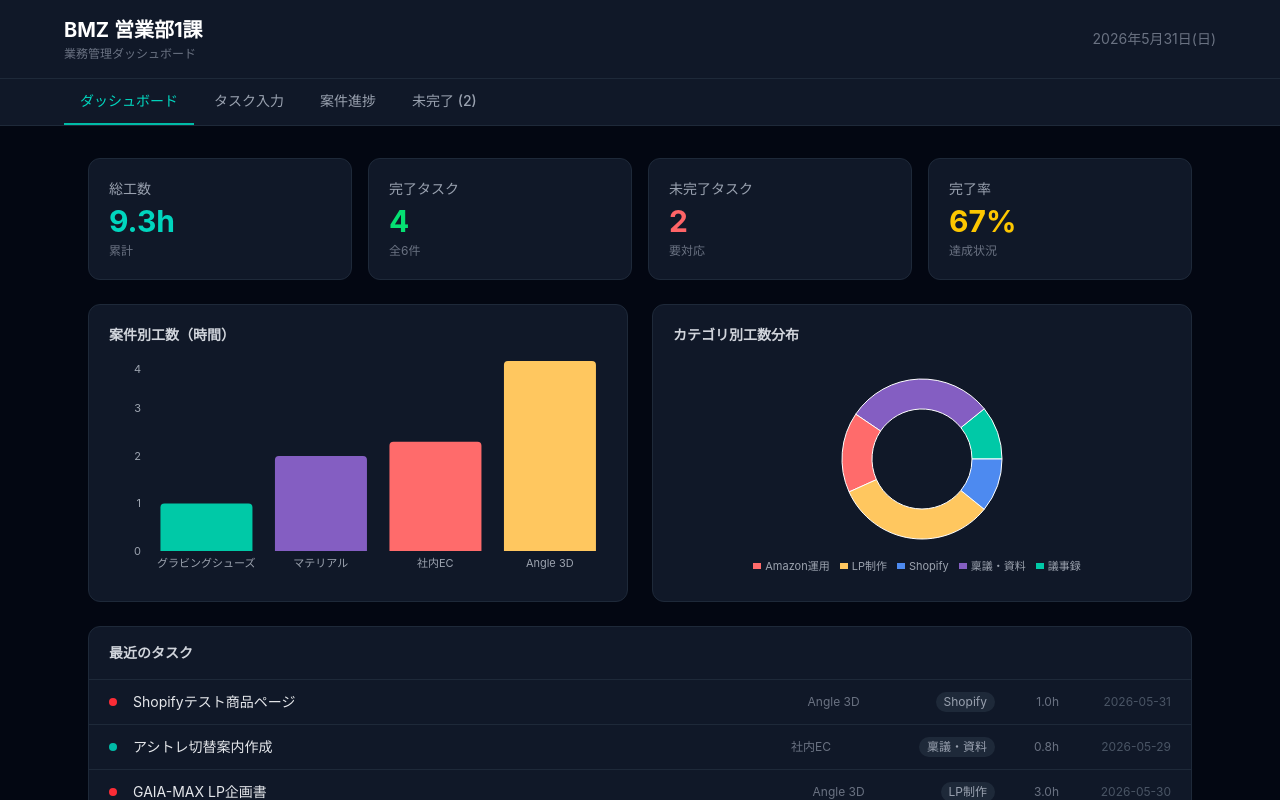
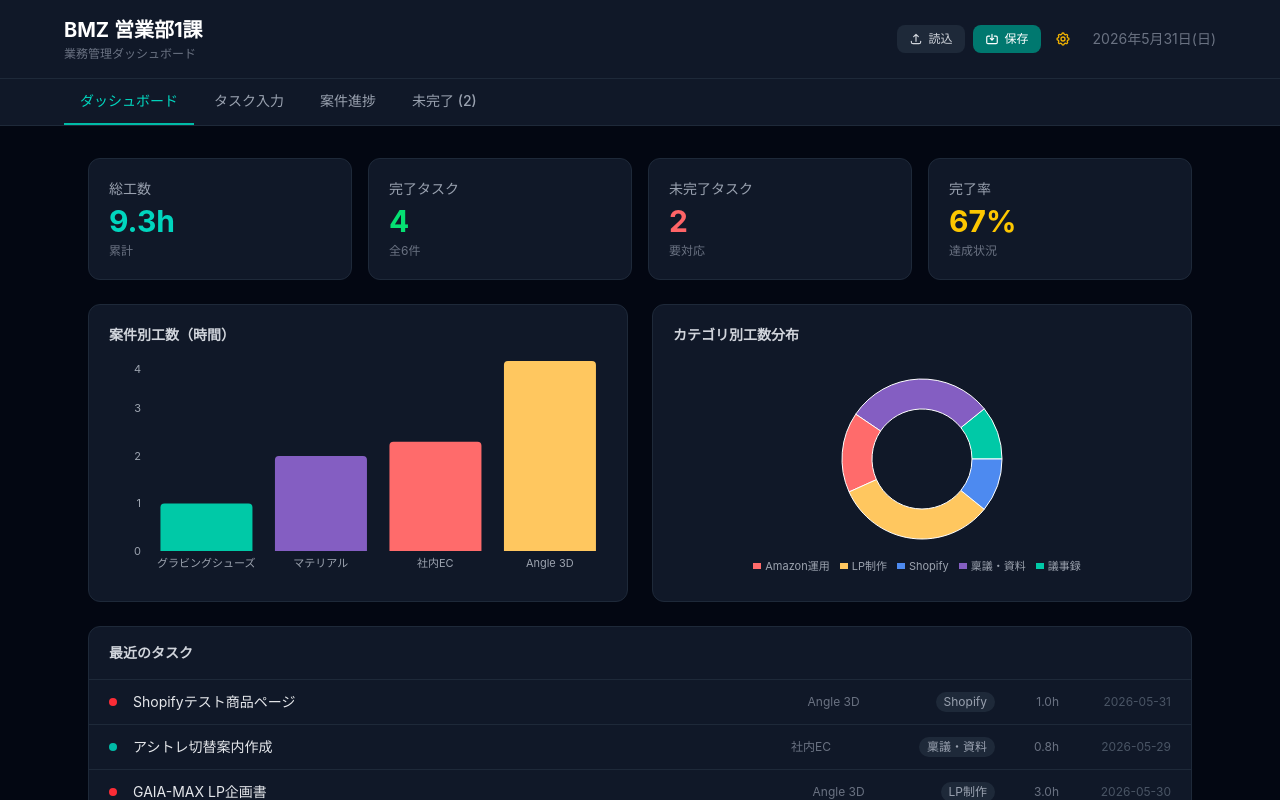
Before and after one commit to fin6438/bmz-dashboard, a React (Vite) app: page / in a window 1280 px wide. Shown: the top 800 px of the page. Built offline with nearby package versions, Linux system fonts and the light colour scheme.

Commit message:
feat: Google Apps Script 連携（保存・読込）を追加

```diff
--- a/src/App.jsx
+++ b/src/App.jsx
@@ -83,6 +83,10 @@ export default function App() {
   const [actionInputs, setActionInputs] = useState({});
   const [newProjectName, setNewProjectName] = useState("");
   const [showAddProject, setShowAddProject] = useState(false);
+  const [gasUrl, setGasUrl] = useState(() => localStorage.getItem("gasUrl") ?? "");
+  const [gasUrlDraft, setGasUrlDraft] = useState(() => localStorage.getItem("gasUrl") ?? "");
+  const [syncStatus, setSyncStatus] = useState("idle"); // idle | saving | loading | success | error
+  const [showSettings, setShowSettings] = useState(false);
 
   const projectHours = useMemo(() => {
     const map = {};
@@ -164,6 +168,56 @@ export default function App() {
     });
   };
 
+  const flash = status => {
+    setSyncStatus(status);
+    setTimeout(() => setSyncStatus("idle"), 2500);
+  };
+
+  const saveToSheet = async () => {
+    if (!gasUrl) { setShowSettings(true); return; }
+    setSyncStatus("saving");
+    try {
+      await fetch(gasUrl, {
+        method: "POST",
+        headers: { "Content-Type": "text/plain" },
+        body: JSON.stringify({ tasks, projects }),
+      });
+      flash("success");
+    } catch (_) {
+      flash("error");
+    }
+  };
+
+  const loadFromSheet = async () => {
+    if (!gasUrl) { setShowSettings(true); return; }
+    setSyncStatus("loading");
+    try {
+      const res = await fetch(`${gasUrl}?t=${Date.now()}`);
+      const data = await res.json();
+      if (data.error) throw new Error(data.error);
+      if (data.tasks?.length)    setTasks(data.tasks);
+      if (data.projects?.length) {
+        setProjects(data.projects);
+        setProjectNames(prev => {
+          const existing = new Set(prev);
+          const fresh = data.projects.map(p => p.name).filter(n => !existing.has(n));
+          if (!fresh.length) return prev;
+          const base = prev.filter(p => p !== "その他");
+          return [...base, ...fresh, "その他"];
+        });
+      }
+      flash("success");
+    } catch (_) {
+      flash("error");
+    }
+  };
+
+  const saveGasUrl = () => {
+    localStorage.setItem("gasUrl", gasUrlDraft);
+    setGasUrl(gasUrlDraft);
+    setShowSettings(false);
+  };
+
   const tabs = [
     { id: "dashboard",  label: "ダッシュボード" },
     { id: "input",      label: "タスク入力" },
@@ -175,17 +229,75 @@ export default function App() {
     year: "numeric", month: "long", day: "numeric", weekday: "short",
   });
 
+  const syncLabel = { idle: null, saving: "保存中…", loading: "読込中…", success: "✓ 完了", error: "エラー" }[syncStatus];
+  const syncColor = { idle: "", saving: "text-yellow-400", loading: "text-blue-400", success: "text-teal-400", error: "text-red-400" }[syncStatus];
+
   return (
     <div className="min-h-screen bg-gray-950 text-white">
 
+      {/* Settings modal */}
+      {showSettings && (
+        <div className="fixed inset-0 bg-black/70 flex items-center justify-center z-50" onClick={() => setShowSettings(false)}>
+          <div className="bg-gray-900 rounded-xl border border-gray-700 p-6 w-full max-w-lg mx-4 shadow-2xl" onClick={e => e.stopPropagation()}>
+            <h2 className="text-base font-semibold text-white mb-1">GAS 連携設定</h2>
+            <p className="text-gray-500 text-xs mb-4">Google Apps Script の Web アプリ URL を入力してください</p>
+            <label className={labelCls}>Web アプリ URL</label>
+            <input
+              className={`${inputCls} mb-4`}
+              placeholder="https://script.google.com/macros/s/.../exec"
+              value={gasUrlDraft}
+              onChange={e => setGasUrlDraft(e.target.value)}
+              onKeyDown={e => e.key === "Enter" && saveGasUrl()}
+              autoFocus
+            />
+            <div className="flex gap-2 justify-end">
+              <button onClick={() => setShowSettings(false)} className="bg-gray-700 hover:bg-gray-600 text-gray-300 px-4 py-2 rounded-lg text-sm transition-colors cursor-pointer">
+                キャンセル
+              </button>
+              <button onClick={saveGasUrl} className="bg-teal-600 hover:bg-teal-500 text-white px-4 py-2 rounded-lg text-sm font-medium transition-colors cursor-pointer">
+                保存
+              </button>
+            </div>
+          </div>
+        </div>
+      )}
+
       {/* Header */}
       <header className="bg-gray-900 border-b border-gray-800 px-6 py-4">
-        <div className="max-w-6xl mx-auto flex items-center justify-between">
+        <div className="max-w-6xl mx-auto flex items-center justify-between gap-4">
           <div>
             <h1 className="text-xl font-bold">BMZ 営業部1課</h1>
             <p className="text-gray-500 text-xs mt-0.5">業務管理ダッシュボード</p>
           </div>
-          <span className="text-gray-500 text-sm">{today}</span>
+          <div className="flex items-center gap-2 ml-auto">
+            {syncLabel && <span className={`text-xs font-medium ${syncColor}`}>{syncLabel}</span>}
+            <button
+              onClick={loadFromSheet}
+              disabled={syncStatus !== "idle"}
+              title="スプレッドシートから読込"
+              className="flex items-center gap-1.5 bg-gray-800 hover:bg-gray-700 disabled:opacity-40 text-gray-300 text-xs px-3 py-1.5 rounded-lg transition-colors cursor-pointer"
+            >
+              <svg className="w-3.5 h-3.5" fill="none" viewBox="0 0 24 24" stroke="currentColor"><path strokeLinecap="round" strokeLinejoin="round" strokeWidth={2} d="M4 16v1a3 3 0 003 3h10a3 3 0 003-3v-1m-4-8l-4-4m0 0L8 8m4-4v12" /></svg>
+              読込
+            </button>
+            <button
+              onClick={saveToSheet}
+              disabled={syncStatus !== "idle"}
+              title="スプレッドシートへ保存"
+              className="flex items-center gap-1.5 bg-teal-700 hover:bg-teal-600 disabled:opacity-40 text-white text-xs px-3 py-1.5 rounded-lg transition-colors cursor-pointer"
+            >
+              <svg className="w-3.5 h-3.5" fill="none" viewBox="0 0 24 24" stroke="currentColor"><path strokeLinecap="round" strokeLinejoin="round" strokeWidth={2} d="M8 7H5a2 2 0 00-2 2v9a2 2 0 002 2h14a2 2 0 002-2V9a2 2 0 00-2-2h-3m-1 4l-3 3m0 0l-3-3m3 3V4" /></svg>
+              保存
+            </button>
+            <button
+              onClick={() => { setGasUrlDraft(gasUrl); setShowSettings(true); }}
+              title="GAS 設定"
+              className={`p-1.5 rounded-lg transition-colors cursor-pointer ${gasUrl ? "text-gray-500 hover:text-gray-300" : "text-yellow-500 hover:text-yellow-400"}`}
+            >
+              <svg className="w-4 h-4" fill="none" viewBox="0 0 24 24" stroke="currentColor"><path strokeLinecap="round" strokeLinejoin="round" strokeWidth={2} d="M10.325 4.317c.426-1.756 2.924-1.756 3.35 0a1.724 1.724 0 002.573 1.066c1.543-.94 3.31.826 2.37 2.37a1.724 1.724 0 001.065 2.572c1.756.426 1.756 2.924 0 3.35a1.724 1.724 0 00-1.066 2.573c.94 1.543-.826 3.31-2.37 2.37a1.724 1.724 0 00-2.572 1.065c-.426 1.756-2.924 1.756-3.35 0a1.724 1.724 0 00-2.573-1.066c-1.543.94-3.31-.826-2.37-2.37a1.724 1.724 0 00-1.065-2.572c-1.756-.426-1.756-2.924 0-3.35a1.724 1.724 0 001.066-2.573c-.94-1.543.826-3.31 2.37-2.37.996.608 2.296.07 2.572-1.065z" /><path strokeLinecap="round" strokeLinejoin="round" strokeWidth={2} d="M15 12a3 3 0 11-6 0 3 3 0 016 0z" /></svg>
+            </button>
+          </div>
+          <span className="text-gray-500 text-sm hidden md:block">{today}</span>
         </div>
       </header>
 
```
Also changed, not shown: 1 other file (tests, documents, lock files or other folders).
